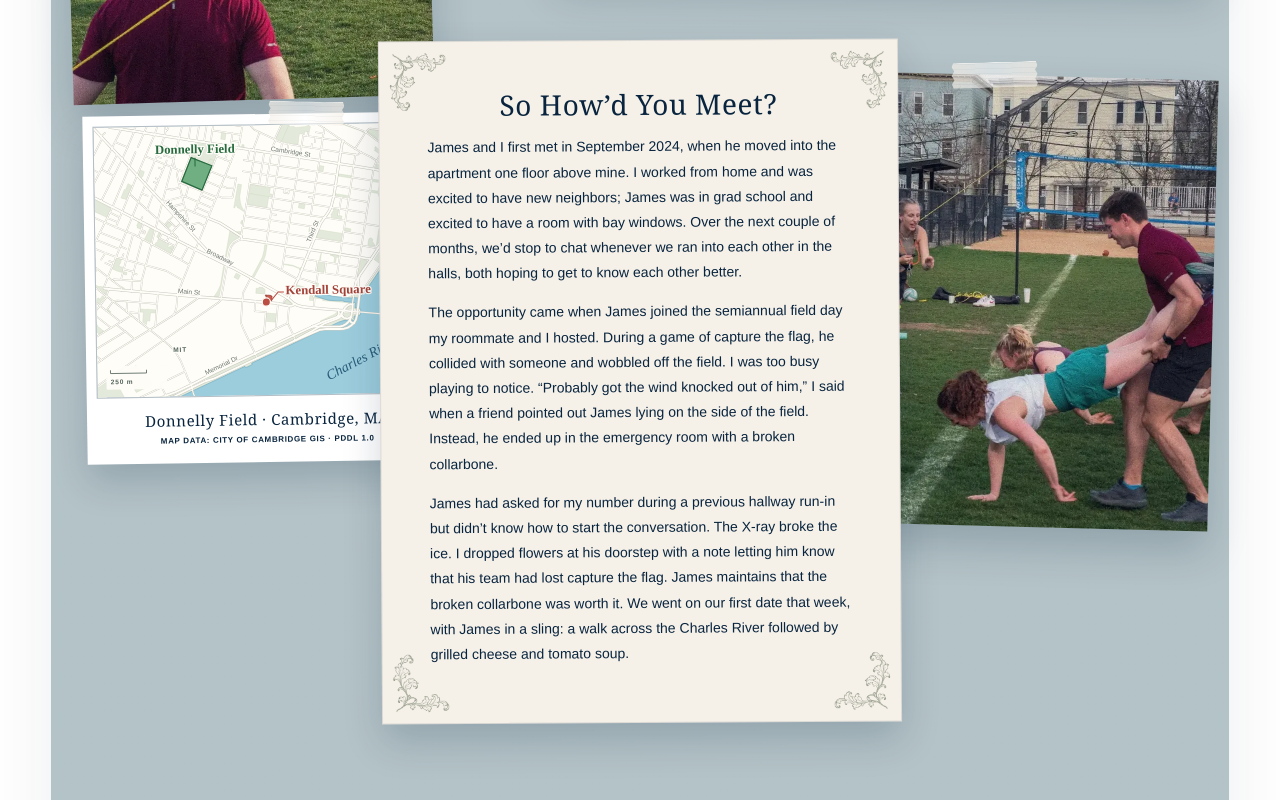
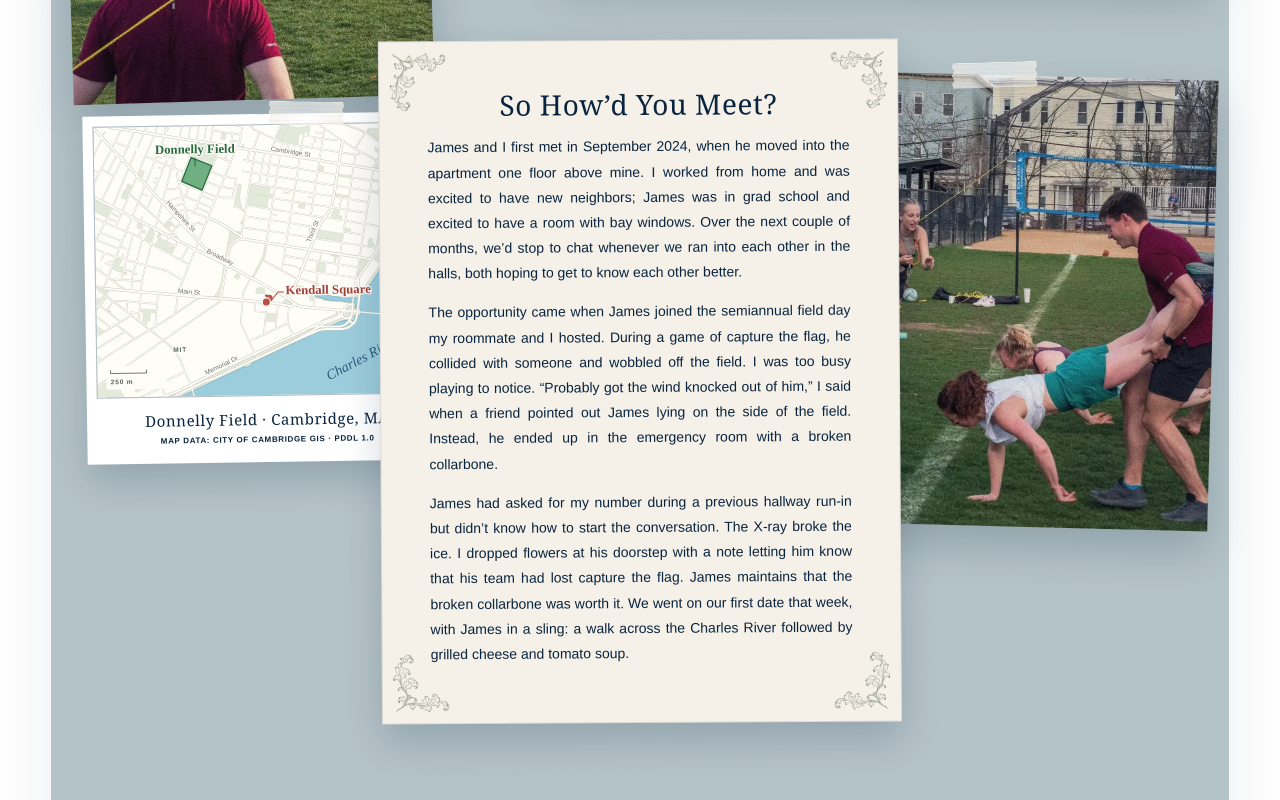
Before and after one commit to jcm-sno/jcm-sno.github.io, a Next.js app: page / in a window 1280 px wide. Shown: the part 1380-2180 px from the top of the page. Built offline with nearby package versions, Linux system fonts and the light colour scheme; a web font is replaced by a local one.

Commit message:
Justify Archive story paragraphs on desktop

```diff
--- a/app/review-overrides.css
+++ b/app/review-overrides.css
@@ -197,7 +197,7 @@
   }
 }
 
-/* Center each narrative card within its desktop collage while keeping its text left-aligned. */
+/* Center the desktop narrative cards and justify their body paragraphs. */
 @media (min-width: 1024px) {
   .story-card {
     width: 520px;
@@ -208,6 +208,8 @@
   .story-card > p:not(.clip-kicker) {
     max-width: 46ch;
     margin-inline: auto;
+    text-align: justify;
+    text-align-last: left;
   }
 
   .story-card h3 {
```
